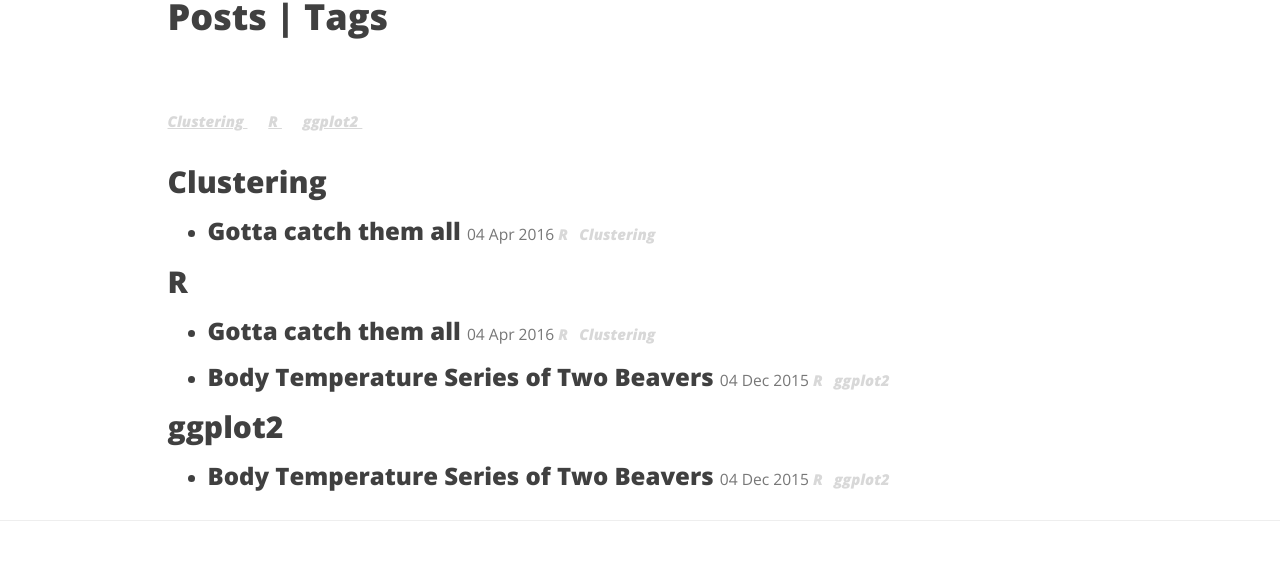
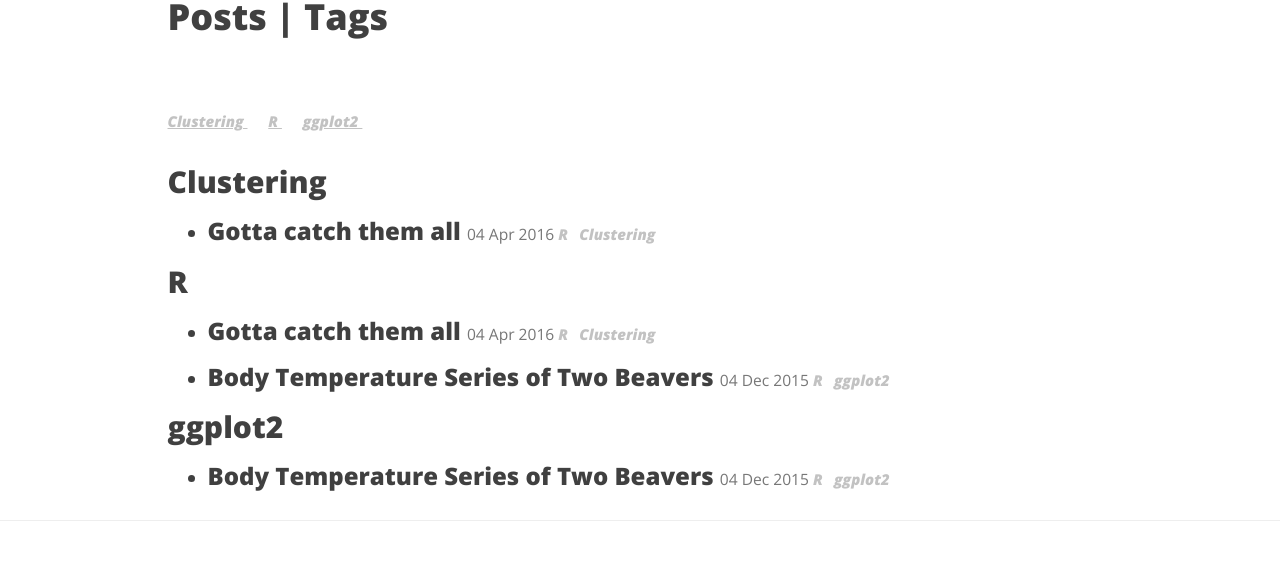
Before and after one commit to snowdj/ECON, a Jekyll site: the page built from blog/tag.html, in a window 1280 px wide. Shown: the part 315-893 px from the top of the page. Built offline with Jekyll 4.4.1, drawn with Linux system fonts in a browser that asks for light colours; nearby versions of some CDN libraries.

Commit message:
Update clean-blog.css

```diff
--- a/css/clean-blog.css
+++ b/css/clean-blog.css
@@ -402,7 +402,7 @@ body {
     padding-bottom: 5px;
     padding-right: 5px;
     padding-top: 5px;
-    color: #d8d8d8;
+    color: #c2c2c2;
     background-color: #ffffff;
     font-style: italic;
     font-family: 'Open Sans', 'Helvetica Neue', Helvetica, Arial, sans-serif;
```
